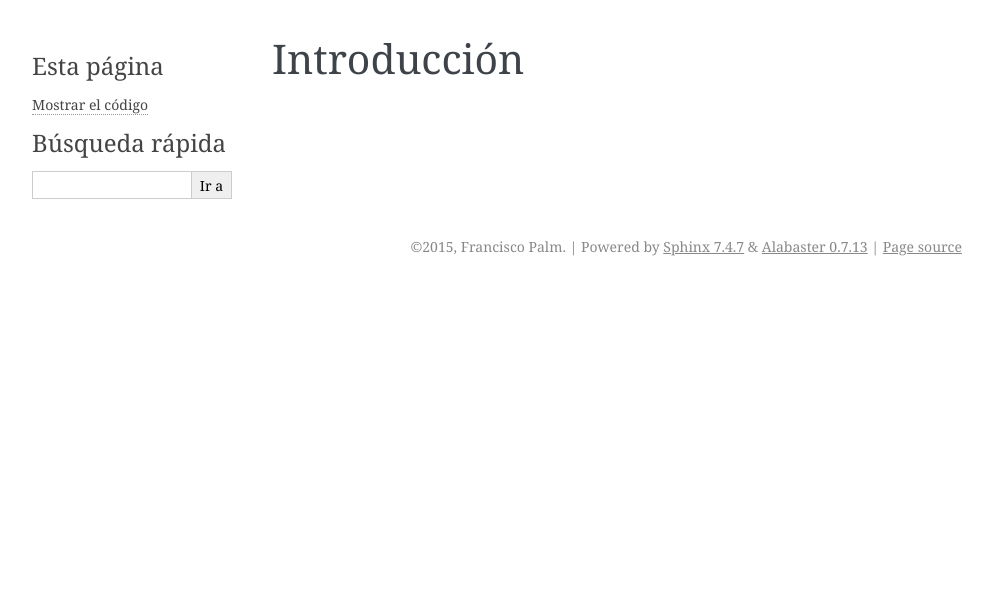
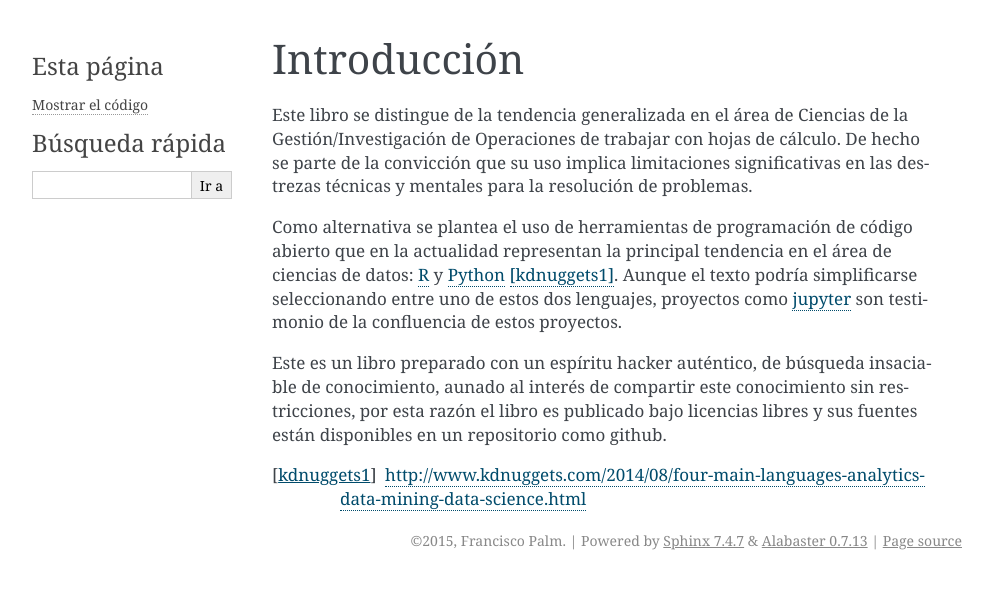
Before and after one commit to map0logo/ciencias_gestion_rpy, a Sphinx documentation site: the page built from source/intro.rst, in a window 1280 px wide. Shown: the top 589 px of the page, without its empty margins (148-1141 px from the left). Built offline with Sphinx 7.4.7, drawn with Linux system fonts in a browser that asks for light colours.

Commit message:
First intro words

```diff
--- a/source/intro.rst
+++ b/source/intro.rst
@@ -1,2 +1,24 @@
 Introducción
 ============
+
+Este libro se distingue de la tendencia generalizada en el área de Ciencias de
+la Gestión/Investigación de Operaciones de trabajar con hojas de cálculo. De
+hecho se parte de la convicción que su uso implica limitaciones significativas
+en las destrezas técnicas y mentales para la resolución de problemas.
+
+Como alternativa se plantea el uso de herramientas de programación de código
+abierto que en la actualidad representan la principal tendencia en el área de
+ciencias de datos: `R`_ y `Python`_ [kdnuggets1]_. Aunque el texto podría
+simplificarse seleccionando entre uno de estos dos lenguajes, proyectos como
+`jupyter`_ son testimonio de la confluencia de estos proyectos.
+
+Este es un libro preparado con un espíritu hacker auténtico, de búsqueda
+insaciable de conocimiento, aunado al interés de compartir este conocimiento sin
+restricciones, por esta razón el libro es publicado bajo licencias libres y sus
+fuentes están disponibles en un repositorio como github.
+
+
+.. _R: http://rproject.org
+.. _Python: http://python.org
+.. [kdnuggets1] http://www.kdnuggets.com/2014/08/four-main-languages-analytics-data-mining-data-science.html
+.. _jupyter: http://jupyter.org/
```
